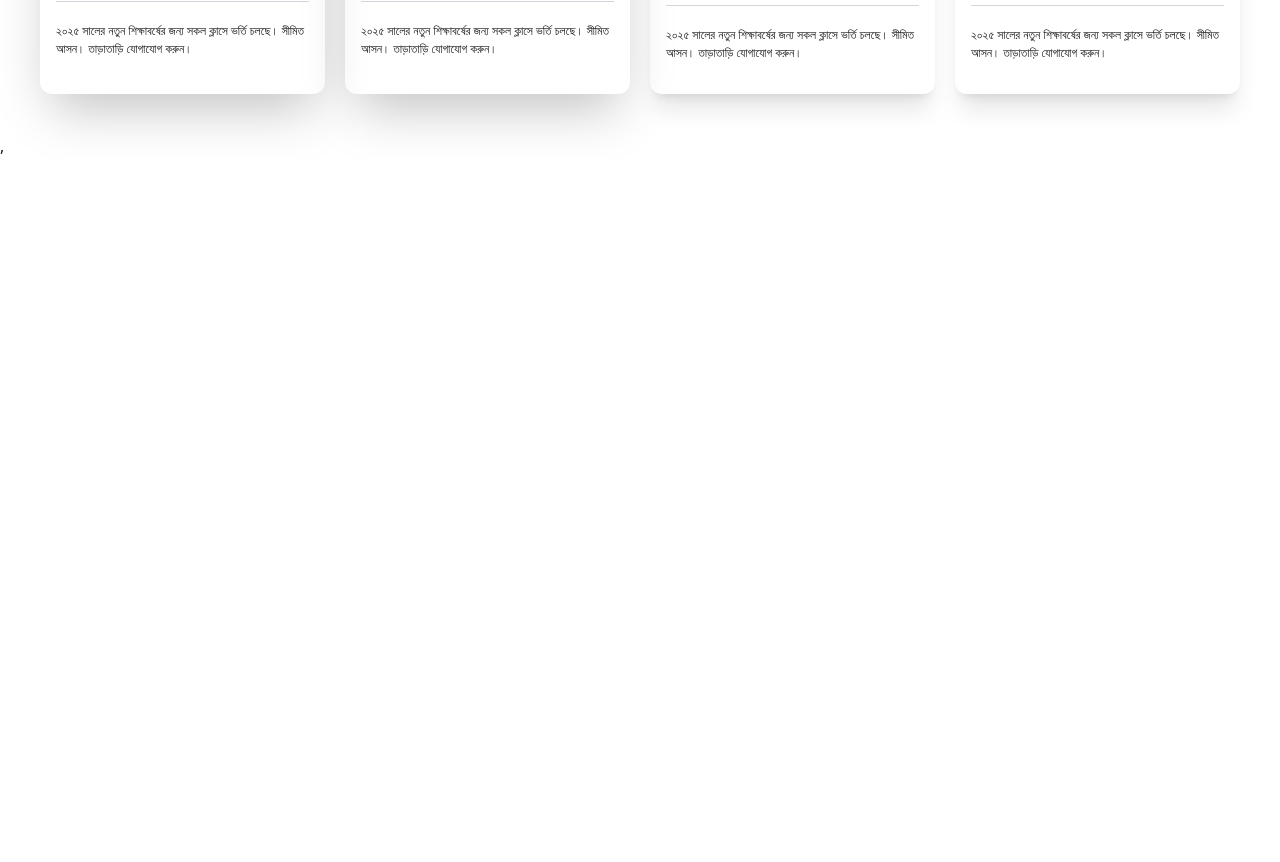
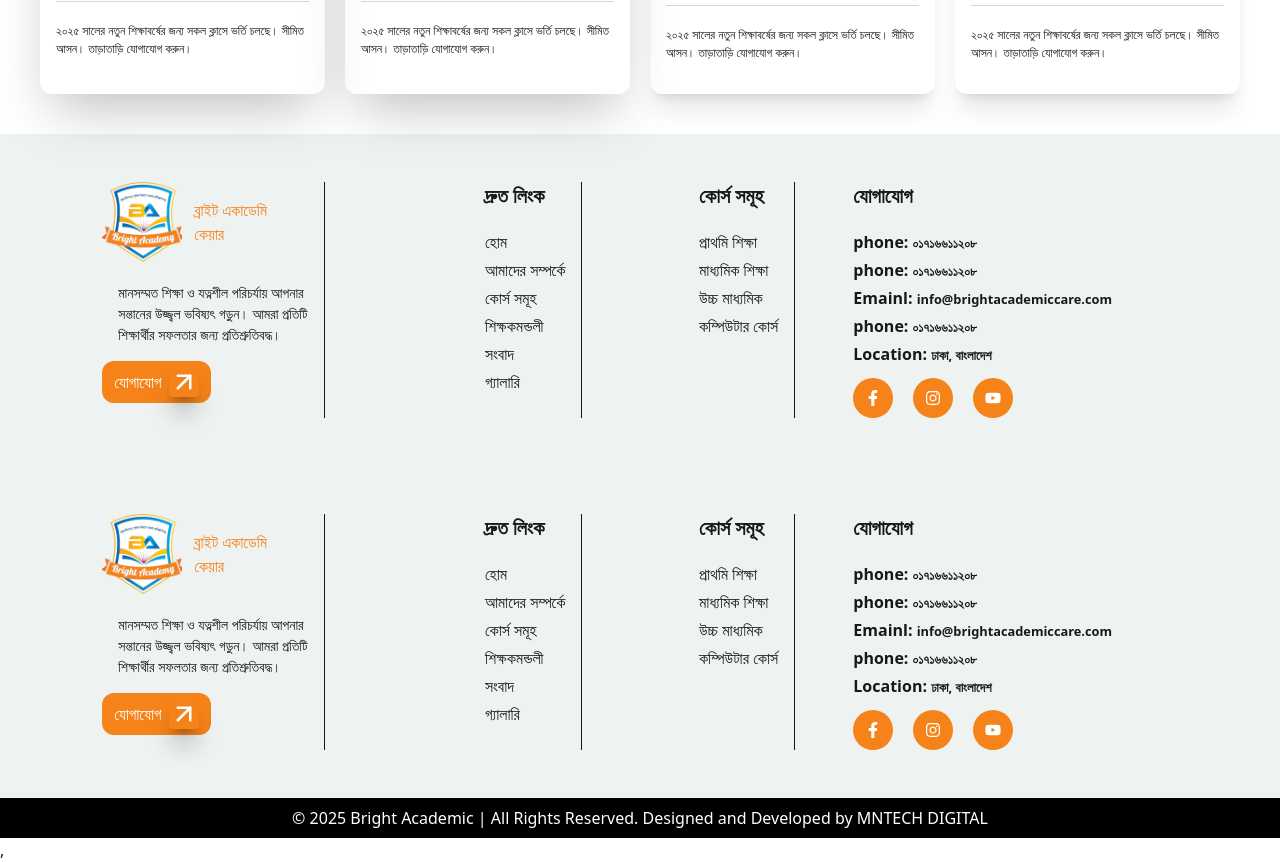
Before and after one commit to coders-rabbi/Bright_Academic_Care, a React (Vite) app: page / in a window 1280 px wide. Shown: the part 2740-3602 px from the top of the page. Before the commit the page ends 2898 px from the top, so only its background shows below. Built offline with nearby package versions, Linux system fonts and the light colour scheme.

Commit message:
fotter and copy right section done

```diff
--- a/src/Layout/Root.jsx
+++ b/src/Layout/Root.jsx
@@ -1,6 +1,8 @@
 import React from 'react';
 import { Outlet } from 'react-router';
 import Navbar from '../Shared/Navbar/Navbar';
+import Footer from '../Shared/Footer/Footer';
+import CopyRight from '../Shared/CopyRight/CopyRight';
 
 const Root = () => {
     return (
@@ -9,6 +11,8 @@ const Root = () => {
             <Outlet>
 
             </Outlet>
+            <Footer></Footer>
+            <CopyRight></CopyRight>
         </div>
     );
 };
--- a/src/Pages/Home/Home.jsx
+++ b/src/Pages/Home/Home.jsx
@@ -4,6 +4,7 @@ import About from "./About";
 import CourseSection from "./CourseSection";
 import Instructor from "./Instructor";
 import EvenSection from "./EvenSection";
+import Footer from "../../Shared/Footer/Footer";
 <style>
     @import url('https://fonts.googleapis.com/css2?family=Poppins:ital,wght@0,100;0,200;0,300;0,400;0,500;0,600;0,700;0,800;0,900;1,100;1,200;1,300;1,400;1,500;1,600;1,700;1,800;1,900&display=swap');
 </style>
@@ -23,6 +24,7 @@ const Home = () => {
             <CourseSection></CourseSection>
             <Instructor></Instructor>
             <EvenSection></EvenSection>
+            <Footer></Footer>
         </>
     );
 };
--- /dev/null
+++ b/src/Shared/CopyRight/CopyRight.jsx
@@ -0,0 +1,11 @@
+import React from 'react';
+
+const CopyRight = () => {
+    return (
+        <div>
+            <p className='bg-black text-center text-white py-2'>© 2025 Bright Academic | All Rights Reserved. Designed and Developed by MNTECH DIGITAL</p>
+        </div>
+    );
+};
+
+export default CopyRight;
--- a/src/Shared/Footer/Footer.jsx
+++ b/src/Shared/Footer/Footer.jsx
@@ -1,9 +1,62 @@
 import React from 'react';
-
+import logo from '../../assets/logo/logo.png'
+import { Link } from 'react-router';
+import { FiArrowUpRight } from 'react-icons/fi';
+import { FaFacebookF, FaInstagram, FaYoutube } from 'react-icons/fa';
 const Footer = () => {
     return (
-        <div>
-            <h1>This is Footer</h1>
+        <div className='grid grid-cols-3 bg-[#EEF3F1] py-12'>
+            <div className='flex justify-center'>
+                <div className='border-r'>
+                    <div className='flex items-center gap-3 mb-5'>
+                        <img className='w-20 h-20' src={logo} alt="logo" />
+                        <h3 className='text-[#F68319]'>ব্রাইট একাডেমি<br /> কেয়ার</h3>
+                    </div>
+                    <p className='text-[14px] m-4'>মানসম্মত শিক্ষা ও যত্নশীল পরিচর্যায় আপনার<br /> সন্তানের উজ্জ্বল ভবিষ্যৎ গড়ুন। আমরা প্রতিটি<br /> শিক্ষার্থীর সফলতার জন্য প্রতিশ্রুতিবদ্ধ।</p>
+                    <button className='flex justify-center items-center gap-2 text-white p-1.5 rounded-xl px-3 bg-[#F68319]'>
+                        <Link>যোগাযোগ</Link>
+                        <FiArrowUpRight className=' text-2xl w-[30px] h-[30px] bg-[#F68319] shadow-xl/30 rounded-sm'></FiArrowUpRight>
+
+                    </button>
+                </div>
+            </div>
+
+            <div className='flex justify-around'>
+                <div className='border-r pe-4'>
+                    <h2 className='mb-5 text-xl font-semibold'>দ্রুত লিংক</h2>
+                    <ul>
+                        <li className='mt-1'>হোম</li>
+                        <li className='mt-1'>আমাদের সম্পর্কে</li>
+                        <li className='mt-1'>কোর্স সমূহ</li>
+                        <li className='mt-1'>শিক্ষকমন্ডলী</li>
+                        <li className='mt-1'>সংবাদ</li>
+                        <li className='mt-1'>গ্যালারি</li>
+                    </ul>
+                </div>
+                <div className='border-r pr-4'>
+                    <h2 className='mb-5 text-xl font-semibold'>কোর্স সমূহ</h2>
+                    <ul>
+                        <li className='mt-1'>প্রাথমি শিক্ষা</li>
+                        <li className='mt-1'>মাধ্যমিক শিক্ষা</li>
+                        <li className='mt-1'>উচ্চ মাধ্যমিক</li>
+                        <li className='mt-1'>কম্পিউটার কোর্স</li>
+                    </ul>
+                </div>
+            </div>
+
+            <div>
+                <h2 className='mb-5 text-xl font-semibold'>যোগাযোগ</h2>
+                <p className='font-semibold mt-1'>phone: <small>০১৭১৬৬১১২০৮</small></p>
+                <p className='font-semibold mt-1'>phone: <small>০১৭১৬৬১১২০৮</small></p>
+                <p className='font-semibold mt-1'>Emainl: <small>info@brightacademiccare.com</small></p>
+                <p className='font-semibold mt-1'>phone: <small>০১৭১৬৬১১২০৮</small></p>
+                <p className='font-semibold mt-1'>Location: <small>ঢাকা, বাংলাদেশ</small></p>
+                <div className='flex gap-5 mt-3'>
+                    <div className='w-10 h-10 bg-[#F68319] rounded-full flex items-center justify-center text-white'><FaFacebookF /></div>
+                    <div className='w-10 h-10 bg-[#F68319] rounded-full flex items-center justify-center text-white'><FaInstagram /></div>
+                    <div className='w-10 h-10 bg-[#F68319] rounded-full flex items-center justify-center text-white'><FaYoutube /></div>
+                </div>
+            </div>
         </div>
     );
 };
```
